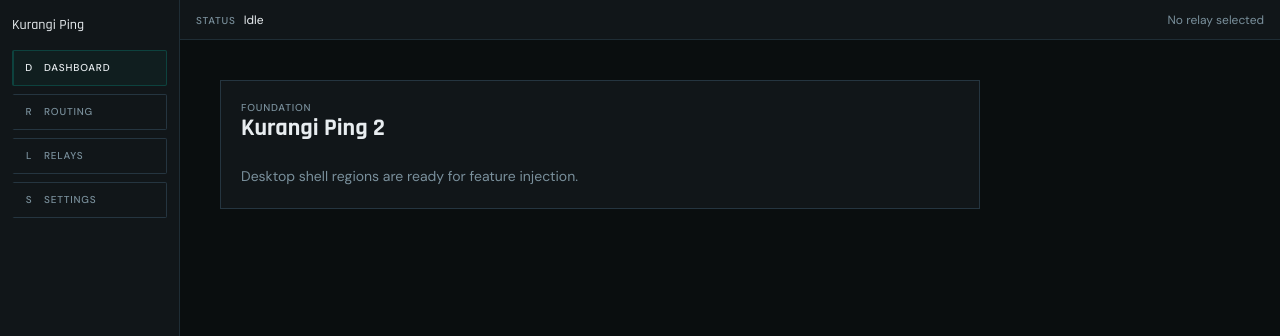
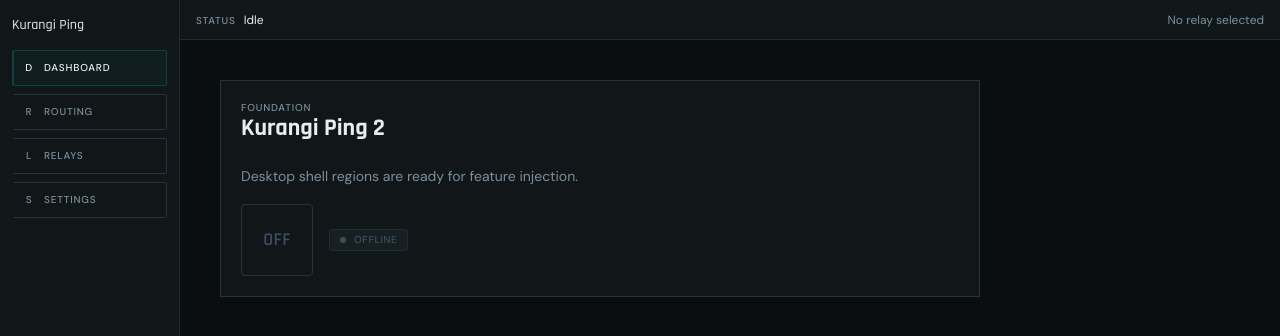
Before and after one commit to Lutvuk/kurangi-ping, a React (Vite) app in the folder apps/desktop/: page / in a window 1280 px wide. Shown: the top 336 px of the page. Built offline with nearby package versions, Linux system fonts and the light colour scheme.

Commit message:
Primary Toggle and Connection Status Badge

```diff
--- a/apps/desktop/src/App.tsx
+++ b/apps/desktop/src/App.tsx
@@ -1,3 +1,4 @@
+import { ConnectionStatusBadge, PrimaryToggle } from "./components/modules";
 import { AppShell } from "./layout/AppShell";
 import { Panel } from "./layout/Panel";
 
@@ -6,6 +7,17 @@ export default function App() {
     <AppShell>
       <Panel eyebrow="Foundation" title="Kurangi Ping 2">
         <p className="kp-copy">Desktop shell regions are ready for feature injection.</p>
+        <div
+          style={{
+            marginTop: "var(--space-4)",
+            display: "flex",
+            alignItems: "center",
+            gap: "var(--space-4)"
+          }}
+        >
+          <PrimaryToggle state="off" />
+          <ConnectionStatusBadge state="off" />
+        </div>
       </Panel>
     </AppShell>
   );
--- /dev/null
+++ b/apps/desktop/src/components/modules/ConnectionStatusBadge.tsx
@@ -0,0 +1,37 @@
+import type { HTMLAttributes } from "react";
+import type { PrimitiveStatusState } from "../primitives/shared/types";
+
+export type ConnectionStatusState = Extract<
+  PrimitiveStatusState,
+  "off" | "connecting" | "on" | "degraded"
+>;
+
+export type ConnectionStatusBadgeProps = HTMLAttributes<HTMLSpanElement> & {
+  state: ConnectionStatusState;
+  label?: string;
+};
+
+const labelByState: Record<ConnectionStatusState, string> = {
+  off: "Offline",
+  connecting: "Connecting...",
+  on: "Routing Active",
+  degraded: "Routing Degraded"
+};
+
+export function ConnectionStatusBadge({
+  state,
+  label,
+  className,
+  ...props
+}: ConnectionStatusBadgeProps) {
+  const composedClassName = ["kp-connection-badge", `kp-connection-badge--${state}`, className]
+    .filter(Boolean)
+    .join(" ");
+
+  return (
+    <span className={composedClassName} role="status" aria-live="polite" {...props}>
+      <span className="kp-connection-badge-dot" aria-hidden="true" />
+      <span className="kp-connection-badge-label">{label ?? labelByState[state]}</span>
+    </span>
+  );
+}
--- /dev/null
+++ b/apps/desktop/src/components/modules/PrimaryToggle.tsx
@@ -0,0 +1,49 @@
+import type { ButtonHTMLAttributes } from "react";
+import type { PrimitiveStatusState } from "../primitives/shared/types";
+
+export type PrimaryToggleState = Extract<
+  PrimitiveStatusState,
+  "off" | "connecting" | "on" | "degraded"
+>;
+
+export type PrimaryToggleProps = Omit<ButtonHTMLAttributes<HTMLButtonElement>, "onToggle"> & {
+  state: PrimaryToggleState;
+  onToggle?: (nextEnabled: boolean) => void;
+};
+
+const labelByState: Record<PrimaryToggleState, string> = {
+  off: "OFF",
+  connecting: "CONNECTING",
+  on: "ON",
+  degraded: "DEGRADED"
+};
+
+export function PrimaryToggle({ state, onToggle, className, onClick, ...props }: PrimaryToggleProps) {
+  const isEnabled = state !== "off";
+  const composedClassName = ["kp-primary-toggle", `kp-primary-toggle--${state}`, className]
+    .filter(Boolean)
+    .join(" ");
+
+  return (
+    <button
+      type="button"
+      className={composedClassName}
+      data-state={state}
+      aria-pressed={isEnabled}
+      aria-label={`Routing toggle ${state}`}
+      onClick={(event) => {
+        onClick?.(event);
+        if (!event.defaultPrevented) {
+          onToggle?.(!isEnabled);
+        }
+      }}
+      {...props}
+    >
+      <span className="kp-primary-toggle-bracket kp-primary-toggle-bracket--tl" aria-hidden="true" />
+      <span className="kp-primary-toggle-bracket kp-primary-toggle-bracket--tr" aria-hidden="true" />
+      <span className="kp-primary-toggle-bracket kp-primary-toggle-bracket--bl" aria-hidden="true" />
+      <span className="kp-primary-toggle-bracket kp-primary-toggle-bracket--br" aria-hidden="true" />
+      <span className="kp-primary-toggle-label">{labelByState[state]}</span>
+    </button>
+  );
+}
--- /dev/null
+++ b/apps/desktop/src/components/modules/index.ts
@@ -0,0 +1,5 @@
+export { PrimaryToggle } from "./PrimaryToggle";
+export type { PrimaryToggleProps, PrimaryToggleState } from "./PrimaryToggle";
+
+export { ConnectionStatusBadge } from "./ConnectionStatusBadge";
+export type { ConnectionStatusBadgeProps, ConnectionStatusState } from "./ConnectionStatusBadge";
--- /dev/null
+++ b/apps/desktop/src/components/modules/modules.css
@@ -0,0 +1,164 @@
+.kp-primary-toggle {
+  position: relative;
+  width: 72px;
+  height: 72px;
+  border-radius: var(--radius-sm);
+  border: var(--border-default);
+  background: transparent;
+  color: var(--color-text-muted);
+  font: var(--text-display-md);
+  letter-spacing: 0.02em;
+  cursor: pointer;
+  transition: border-color var(--duration-instant) var(--ease-sharp),
+    background-color var(--duration-instant) var(--ease-sharp),
+    color var(--duration-instant) var(--ease-sharp);
+}
+
+.kp-primary-toggle:focus-visible {
+  outline: 2px solid var(--color-signal);
+  outline-offset: 2px;
+}
+
+.kp-primary-toggle:disabled {
+  opacity: 0.6;
+  cursor: not-allowed;
+}
+
+.kp-primary-toggle--on {
+  border: var(--border-accent);
+  background: var(--color-signal-dim);
+  color: var(--color-signal);
+}
+
+.kp-primary-toggle--connecting,
+.kp-primary-toggle--degraded {
+  border: 1px solid rgba(232, 160, 32, 0.2);
+  background: var(--color-probe-dim);
+  color: var(--color-probe);
+}
+
+.kp-primary-toggle-bracket {
+  position: absolute;
+  width: 6px;
+  height: 6px;
+  border-color: transparent;
+  border-style: solid;
+  border-width: 0;
+  opacity: 0;
+}
+
+.kp-primary-toggle--on .kp-primary-toggle-bracket,
+.kp-primary-toggle--connecting .kp-primary-toggle-bracket,
+.kp-primary-toggle--degraded .kp-primary-toggle-bracket {
+  opacity: 1;
+}
+
+.kp-primary-toggle--on .kp-primary-toggle-bracket {
+  border-color: var(--color-signal);
+}
+
+.kp-primary-toggle--connecting .kp-primary-toggle-bracket,
+.kp-primary-toggle--degraded .kp-primary-toggle-bracket {
+  border-color: var(--color-probe);
+}
+
+.kp-primary-toggle-bracket--tl {
+  top: 6px;
+  left: 6px;
+  border-top-width: 1px;
+  border-left-width: 1px;
+}
+
+.kp-primary-toggle-bracket--tr {
+  top: 6px;
+  right: 6px;
+  border-top-width: 1px;
+  border-right-width: 1px;
+}
+
+.kp-primary-toggle-bracket--bl {
+  bottom: 6px;
+  left: 6px;
+  border-bottom-width: 1px;
+  border-left-width: 1px;
+}
+
+.kp-primary-toggle-bracket--br {
+  right: 6px;
+  bottom: 6px;
+  border-right-width: 1px;
+  border-bottom-width: 1px;
+}
+
+.kp-primary-toggle-label {
+  display: inline-block;
+  text-transform: uppercase;
+}
+
+.kp-connection-badge {
+  display: inline-flex;
+  align-items: center;
+  gap: 8px;
+  border-radius: var(--radius-xs);
+  padding: 3px 10px;
+  border: var(--border-subtle);
+  font: var(--text-label);
+  letter-spacing: 0.06em;
+  text-transform: uppercase;
+}
+
+.kp-connection-badge-dot {
+  width: 6px;
+  height: 6px;
+  border-radius: 50%;
+  animation: kp-connection-pulse 2s ease-in-out infinite;
+}
+
+.kp-connection-badge--off {
+  color: var(--color-text-muted);
+  background: rgba(61, 80, 96, 0.15);
+}
+
+.kp-connection-badge--off .kp-connection-badge-dot {
+  animation: none;
+  background: var(--color-text-muted);
+}
+
+.kp-connection-badge--connecting {
+  color: var(--color-probe);
+  border: 1px solid rgba(232, 160, 32, 0.2);
+  background: var(--color-probe-dim);
+}
+
+.kp-connection-badge--connecting .kp-connection-badge-dot,
+.kp-connection-badge--degraded .kp-connection-badge-dot {
+  background: var(--color-probe);
+}
+
+.kp-connection-badge--on {
+  color: var(--color-signal);
+  border: var(--border-signal);
+  background: var(--color-signal-dim);
+}
+
+.kp-connection-badge--on .kp-connection-badge-dot {
+  background: var(--color-signal);
+}
+
+.kp-connection-badge--degraded {
+  color: var(--color-probe);
+  border: 1px solid rgba(232, 160, 32, 0.2);
+  background: var(--color-probe-dim);
+}
+
+@keyframes kp-connection-pulse {
+  0% {
+    opacity: 1;
+  }
+  50% {
+    opacity: 0.45;
+  }
+  100% {
+    opacity: 1;
+  }
+}
--- a/apps/desktop/src/main.tsx
+++ b/apps/desktop/src/main.tsx
@@ -1,6 +1,7 @@
 import { StrictMode } from "react";
 import { createRoot } from "react-dom/client";
 import App from "./App";
+import "./components/modules/modules.css";
 import "./components/primitives/primitives.css";
 import "./styles/index.css";
 
```
Also changed, not shown: 2 other files (tests, documents, lock files or other folders).
